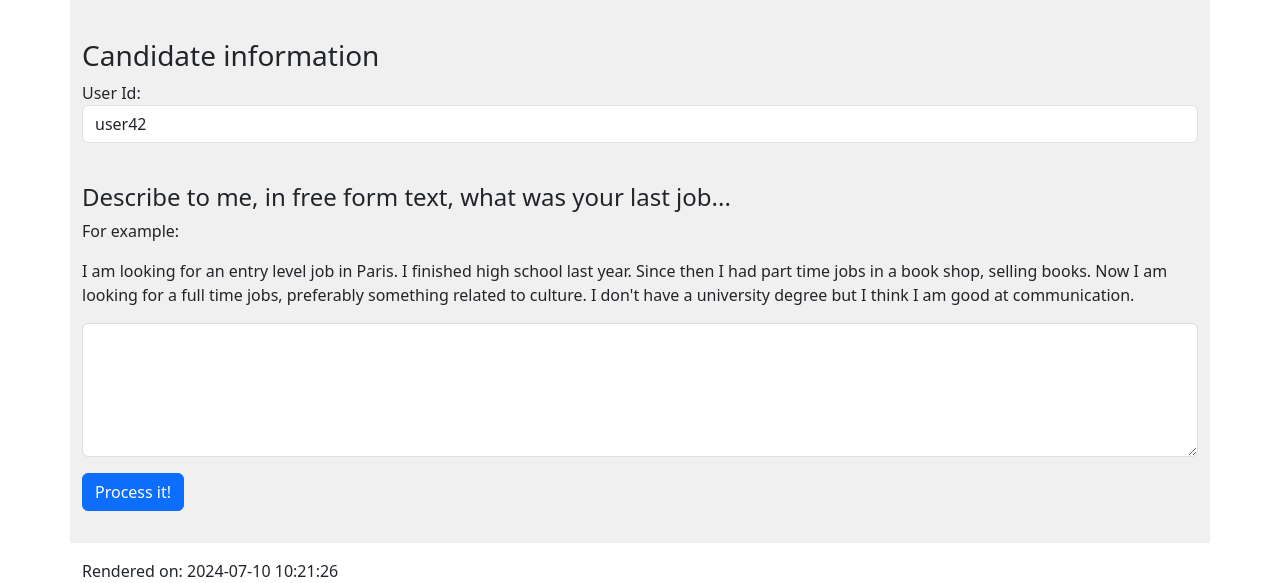
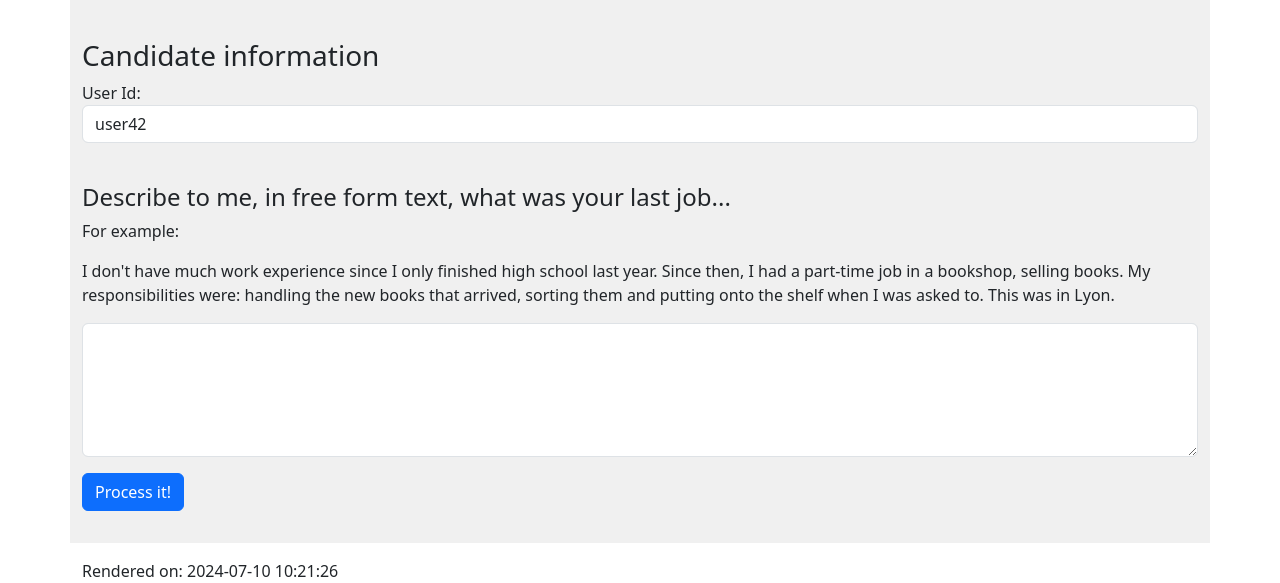
Before and after one commit to sztrovacsek/curly-enigma, a Flask app: page /api-demo in a window 1280 px wide. Shown: the part 89-672 px from the top of the page. Run offline with Flask 3, Linux system fonts and the light colour scheme.

Commit message:
Example input corrected

```diff
--- a/demo-frontend/templates/api_demo.html
+++ b/demo-frontend/templates/api_demo.html
@@ -33,7 +33,9 @@
   <p>&nbsp;</p>
   <h4>Describe to me, in free form text, what was your last job...</h4>
   <p>For example:</p>
-  <p>I am looking for an entry level job in Paris. I finished high school last year. Since then I had part time jobs in a book shop, selling books. Now I am looking for a full time jobs, preferably something related to culture. I don't have a university degree but I think I am good at communication.</p>
+  <p>
+    I don't have much work experience since I only finished high school last year. Since then, I had a part-time job in a bookshop, selling books.
+    My responsibilities were: handling the new books that arrived, sorting them and putting onto the shelf when I was asked to. This was in Lyon.</p>
   <form>
     <div class="form-group">
       <textarea class="form-control" id="free-form-descr" rows="5" placeholder="" required></textarea>
@@ -75,7 +77,7 @@ function send_user_input() {
   })
   .then(response => {
     console.log('Candidate input data is sent to the server. Response code: ' + response.status);
-    button.style.color = "white";
+    button.style.color = "pink";
     if (!response.ok) {
       throw new Error('API request failed with status: ${response.status}')
     }
```
